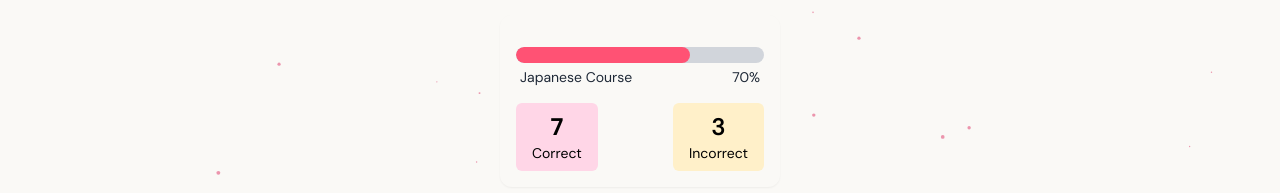
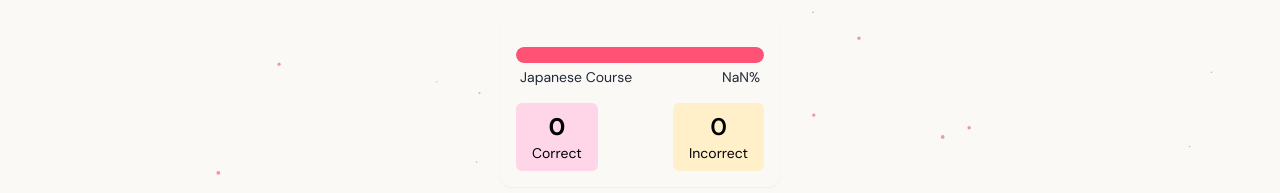
Before and after one commit to kahitoz-infra/kahitoz-japanese-app, a Next.js app: page /PostQuiz in a window 1280 px wide. Shown: the part 265-458 px from the top of the page. Built offline with nearby package versions, Linux system fonts and the light colour scheme.

Commit message:
Modified the Quiz Screen for picking the values of the quiz result

```diff
--- a/app/PostQuiz/page.js
+++ b/app/PostQuiz/page.js
@@ -10,10 +10,24 @@ import Image from 'next/image';
 import { useEffect, useState } from 'react';
 
 export default function PostQuizPage() {
-  const correct = 7;
-  const incorrect = 3;
 
   const [isDarkMode, setIsDarkMode] = useState(false);
+  const [responses, setResponses] = useState([]);
+  const [correct, setCorrect] = useState(0);
+  const [incorrect, setIncorrect] = useState(0);
+
+useEffect(() => {
+  const raw = localStorage.getItem('quizResponses');
+  if (raw) {
+    const parsed = JSON.parse(raw);
+    setResponses(parsed);
+    const correctCount = parsed.filter(r => r.correct).length;
+    const incorrectCount = parsed.filter(r => !r.correct).length;
+    setCorrect(correctCount);
+    setIncorrect(incorrectCount);
+  }
+}, []);
+
 
   useEffect(() => {
     // Detect dark mode using matchMedia
```
